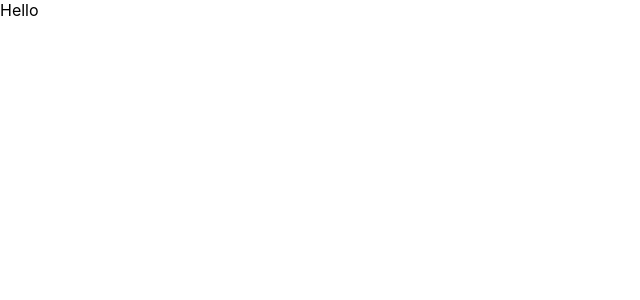
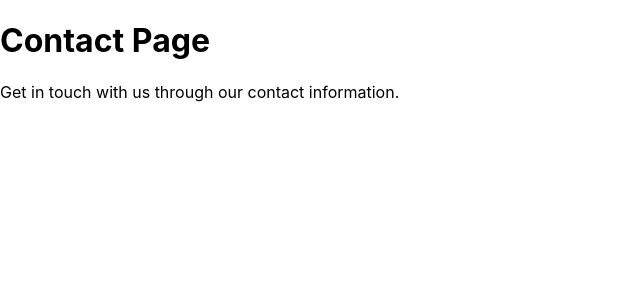
Before and after one commit to shivansh-khokhar/Cinema-Sync, a React (Create React App) app: page /contact in a window 1280 px wide. Shown: the top 300 px of the page, without its empty margins (0-640 px from the left). Built offline with nearby package versions, Linux system fonts and the light colour scheme.

Commit message:
added pages via routing

```diff
--- a/package.json
+++ b/package.json
@@ -5,6 +5,7 @@
   "dependencies": {
     "react": "^18.2.0",
     "react-dom": "^18.2.0",
+    "react-router-dom": "^6.15.0",
     "react-scripts": "5.0.1",
     "web-vitals": "^2.1.4",
     "workbox-background-sync": "^6.6.0",
--- a/src/App.js
+++ b/src/App.js
@@ -1,5 +1,18 @@
+import { BrowserRouter as Router, Routes, Route } from "react-router-dom";
+import Home from "./pages/Home";
+import About from "./pages/About";
+import Contact from "./pages/Contact";
+
 function App() {
-  return "Hello";
+  return (
+    <Router>
+      <Routes>
+        <Route path="/" element={<Home />} />
+        <Route path="/about" element={<About />} />
+        <Route path="/contact" element={<Contact />} />
+      </Routes>
+    </Router>
+  );
 }
 
 export default App;
--- /dev/null
+++ b/src/pages/About.jsx
@@ -0,0 +1,12 @@
+import React from "react";
+
+function About() {
+  return (
+    <div>
+      <h1>About Page</h1>
+      <p>Learn more about our company and mission.</p>
+    </div>
+  );
+}
+
+export default About;
--- /dev/null
+++ b/src/pages/Contact.jsx
@@ -0,0 +1,12 @@
+import React from "react";
+
+function Contact() {
+  return (
+    <div>
+      <h1>Contact Page</h1>
+      <p>Get in touch with us through our contact information.</p>
+    </div>
+  );
+}
+
+export default Contact;
--- /dev/null
+++ b/src/pages/Home.jsx
@@ -0,0 +1,12 @@
+import React from "react";
+
+function Home() {
+  return (
+    <div>
+      <h1>Home Page</h1>
+      <p>Welcome to our website's home page.</p>
+    </div>
+  );
+}
+
+export default Home;
```
Also changed, not shown: 2 other files (tests, documents, lock files or other folders).
